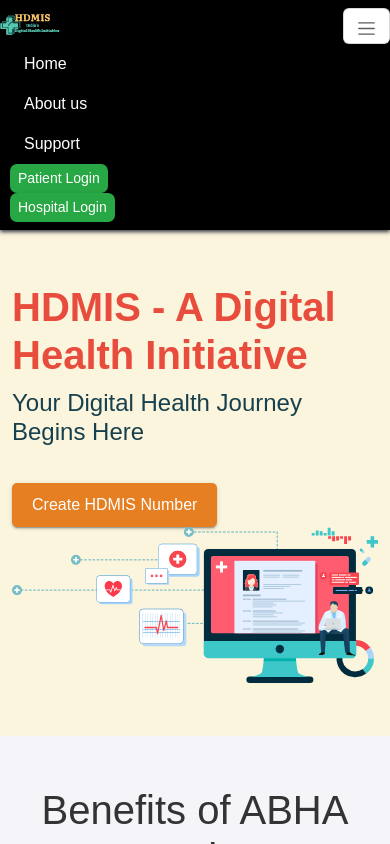
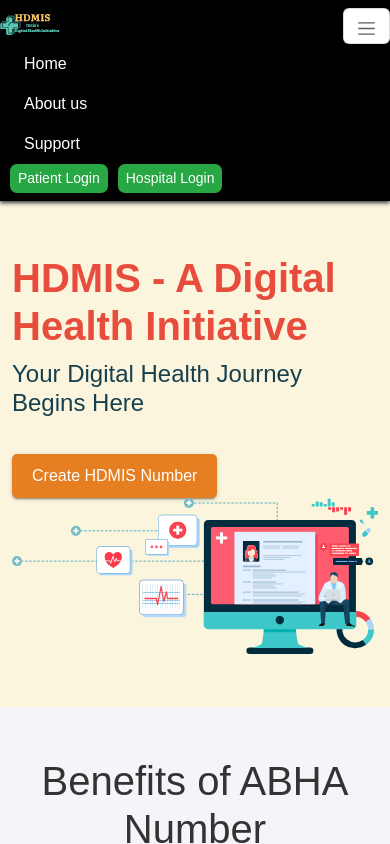
Before and after one commit to shubhamade79/Hospital_Management_System, a React (Create React App) app in the folder i2i/: page / in a window 390 px wide. Both pictures are taken after a click on the button "Toggle navigation". Shown: the top 844 px of the page. Built offline with nearby package versions, Linux system fonts and the light colour scheme.

Commit message:
Update MobileHeader.jsx

```diff
--- a/i2i/src/components/MobileHeader.jsx
+++ b/i2i/src/components/MobileHeader.jsx
@@ -123,18 +123,14 @@
                   </button>
                 </li>
               ) : (
-                <>
-                  <li className="nav-item">
+                <div className="col=3">
                     <Link to="/patient-login">
                       <button className="btn btn-success btn-sm">Patient Login</button>
                     </Link>
-                  </li>
-                  <li className="nav-item">
                     <Link to="/hospital-login">
                       <button className="btn btn-success btn-sm">Hospital Login</button>
                     </Link>
-                  </li>
-                </>
+                </div>
               )}
             </ul>
           </div>
```
